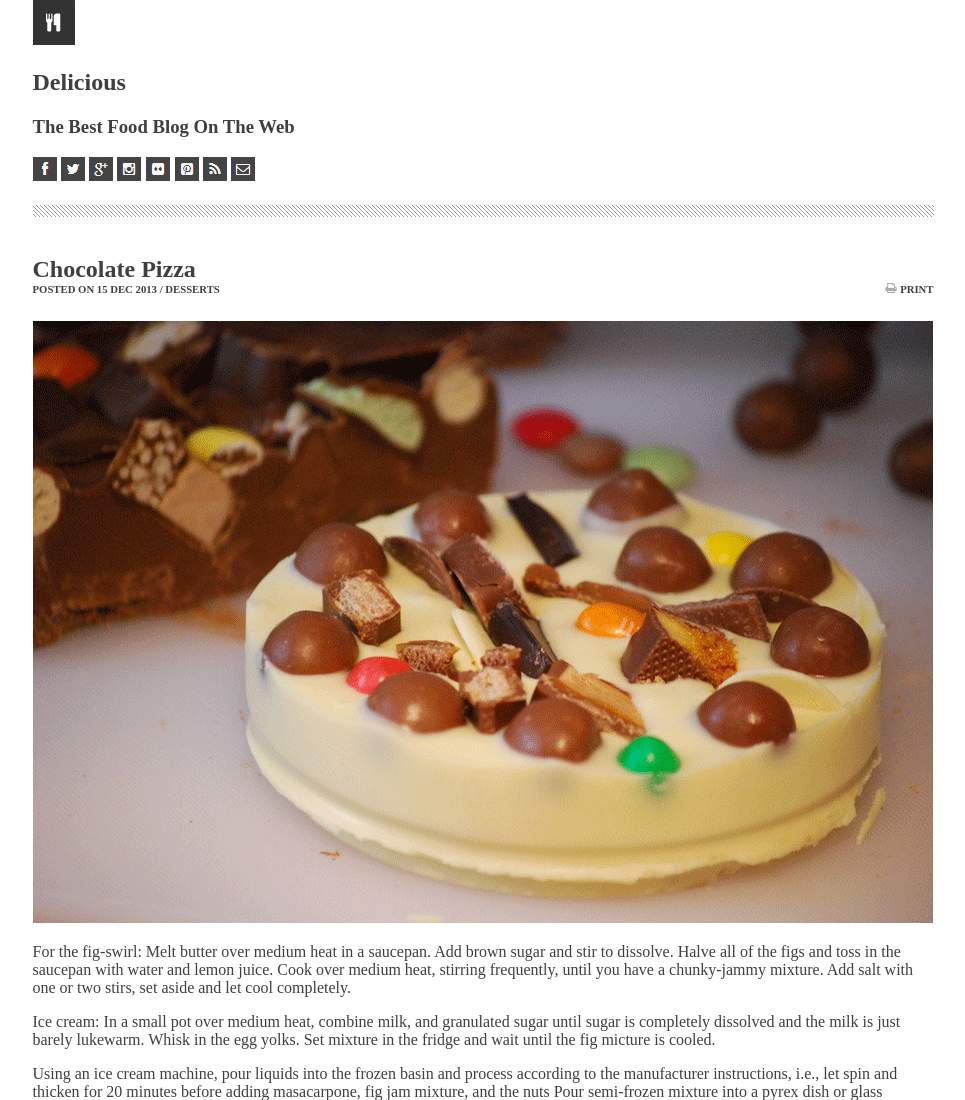
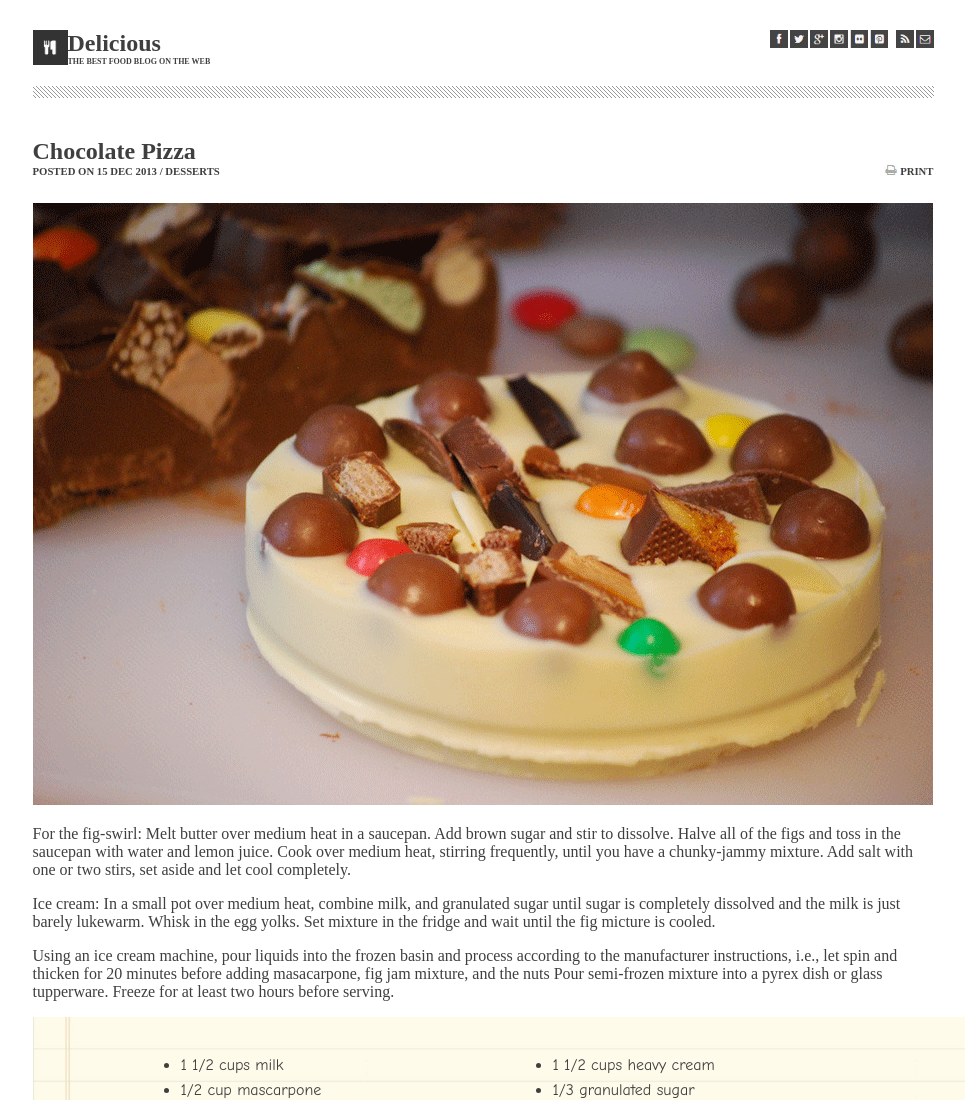
Before and after one commit to dianajodrakos/lab-10a-chocolate-pizza, a plain HTML site: page index.html in a window 1280 px wide. Shown: the top 1100 px of the page, without its empty margins (157-1122 px from the left). Drawn offline with Linux system fonts and the light colour scheme.

Commit message:
styled header

```diff
--- a/index.html
+++ b/index.html
@@ -9,24 +9,26 @@
 </head>
 <body>
     <section class="logo-place">
-        <div>
-            <img src="./lab-assets/logo.png">
+        <div class="logo-container-container">
+            <img src="./lab-assets/logo.png" width="35px" height="35px">
             <div class="logo-container">
                 <h1>Delicious</h1>
                 <h3>The Best Food Blog On The Web</h3>
             </div>
         </div>
 
-        <div><span class="sm-logos">
-            <img src="./lab-assets/fb-icon.png">
-            <img src="./lab-assets/twit-icon.png">
-            <img src="./lab-assets/gp-icon.png">
-            <img src="./lab-assets/insta-icon.png">
-            <img src="./lab-assets/flic-icon.png">
-            <img src="./lab-assets/pint-icon.png"></span>
-            <span>
-                <img src="./lab-assets/rss-icon.png">
-                <img src="lab-assets/mail-icon.png">
+        <div class="sm-logos">
+            <span class="sm-logos-1">
+                <img src="./lab-assets/fb-icon.png" width="18px" height="18px">
+                <img src="./lab-assets/twit-icon.png" width="18px" height="18px">
+                <img src="./lab-assets/gp-icon.png" width="18px" height="18px">
+                <img src="./lab-assets/insta-icon.png" width="18px" height="18px">
+                <img src="./lab-assets/flic-icon.png" width="18px" height="18px">
+                <img src="./lab-assets/pint-icon.png" width="18px" height="18px">
+            </span>
+            <span class="sm-logos-2">
+                <img src="./lab-assets/rss-icon.png" width="18px" height="18px">
+                <img src="lab-assets/mail-icon.png" width="18px" height="18px">
             </span>
         </div>
     </section>
--- a/style.css
+++ b/style.css
@@ -6,6 +6,53 @@ body{
     max-width: 800px;
     margin: auto;
     color: rgb(63, 63, 63);
+}
+
+h1, h3 {
+    margin: 0;
+}
+
+h3 {
+    text-transform: uppercase;
+    font-size: 8px;
+}
+
+.logo-place {
+    display: flex;
+    flex-direction: row;
+    justify-content: space-between;
+    margin-top: 30px;
+}
+
+.logo-container-container {
+    display:flex;
+    flex-direction: row;
+    justify-content: left;
+}
+
+.logo-container {
+    display: flex;
+    flex-direction: column;
+}
+
+.sm-logos {
+    display:flex;
+    flex-direction: row;
+    justify-content: space-between;
+}
+
+.sm-logos-1 {
+    display: grid;
+    grid-template-columns: 18px 18px 18px 18px 18px 18px;
+    grid-gap: 2px;
+}
+
+.sm-logos-2 {
+    display: grid;
+    grid-template-columns: 18px 18px;
+    grid-gap: 2px;
+    margin-left: 8px;
+
 }
 
 h2 {
```
Also changed, not shown: lab-assets/PREVIEW.jpg, 1 other file.
